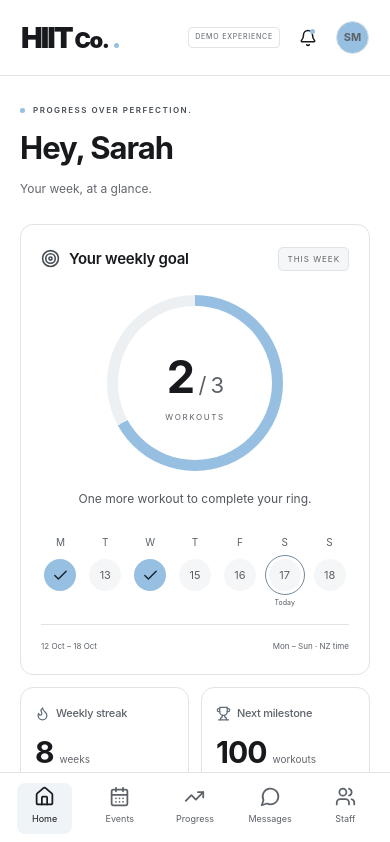
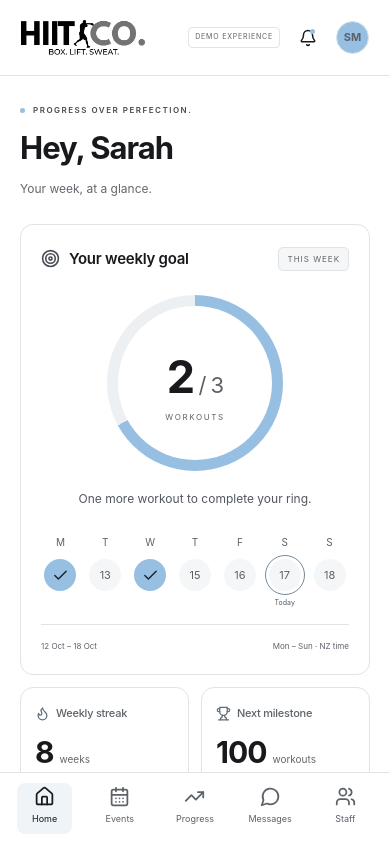
Before and after one commit to maxwellhj/HIITCo, a React (Vite) app: page / in a window 390 px wide. Shown: the top 842 px of the page. Built offline with nearby package versions, Linux system fonts and the light colour scheme.

Commit message:
Use supplied HIIT Co logo in header and sidebar

```diff
--- a/src/components/UI.tsx
+++ b/src/components/UI.tsx
@@ -1,10 +1,15 @@
 import type { ReactNode } from "react";
 export function Brand() {
   return (
-    <div className="brand" aria-label="HIIT Co. logo placeholder">
-      HIIT<span>Co.</span>
-      <i />
-    </div>
+    <svg
+      className="brand"
+      viewBox="67 534 937 262"
+      role="img"
+      aria-label="HIIT Co."
+    >
+      {/* Frame the visible artwork; the original supplied PNG is unchanged. */}
+      <image href="/hiit-co-logo.png" width="1080" height="1350" />
+    </svg>
   );
 }
 export function Card({
--- a/src/styles.css
+++ b/src/styles.css
@@ -129,24 +129,12 @@ svg {
   z-index: 20;
 }
 .brand {
-  font-size: 37px;
-  font-weight: 950;
-  letter-spacing: -2px;
-  line-height: 1;
-  display: flex;
-  align-items: baseline;
-}
-.brand span {
-  font-size: 28px;
-  letter-spacing: -1.5px;
-  margin-left: 3px;
-}
-.brand i {
-  width: 7px;
-  height: 7px;
-  background: var(--blue);
-  border-radius: 50%;
-  margin-left: 6px;
+  display: block;
+  width: 166px;
+  max-width: 100%;
+  height: auto;
+  aspect-ratio: 937 / 262;
+  overflow: hidden;
 }
 .brand-link {
   display: block;
@@ -1134,14 +1122,11 @@ td > svg {
     display: block;
   }
   .brand {
-    font-size: 29px;
-  }
-  .brand span {
-    font-size: 22px;
-  }
-  .brand i {
-    width: 5px;
-    height: 5px;
+    width: 124px;
+  }
+  .mobile-brand {
+    min-height: 44px;
+    align-content: center;
   }
   .top-actions {
     gap: 12px;
--- a/vite.config.ts
+++ b/vite.config.ts
@@ -8,7 +8,7 @@ export default defineConfig({
     tailwindcss(),
     VitePWA({
       registerType: "prompt",
-      includeAssets: ["icon.svg"],
+      includeAssets: ["icon.svg", "hiit-co-logo.png"],
       manifest: {
         name: "HIIT Co. Member App",
         short_name: "HIIT Co.",
```
Also changed, not shown: public/hiit-co-logo.png (added), 1 other file (tests, documents, lock files or other folders).
